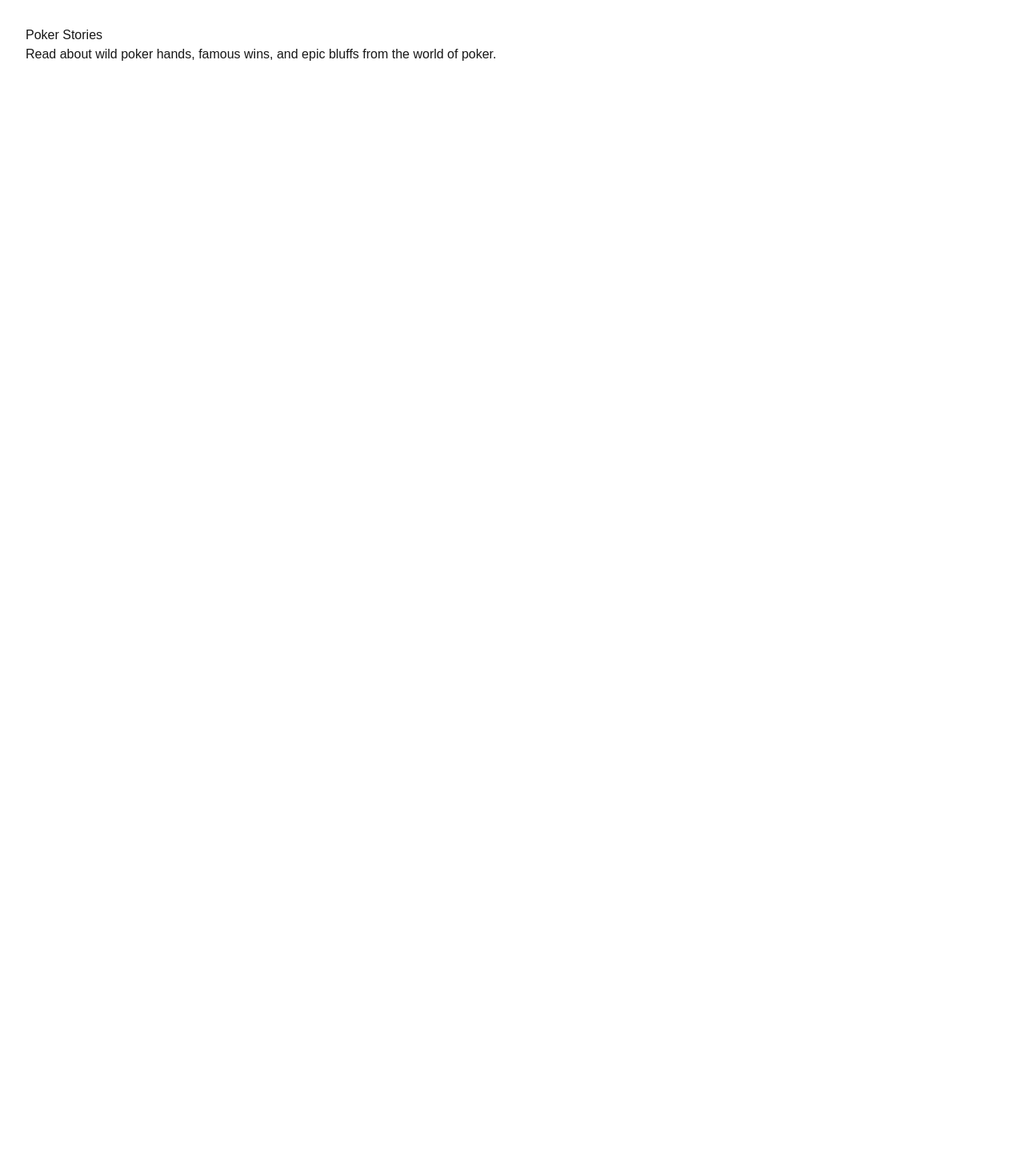
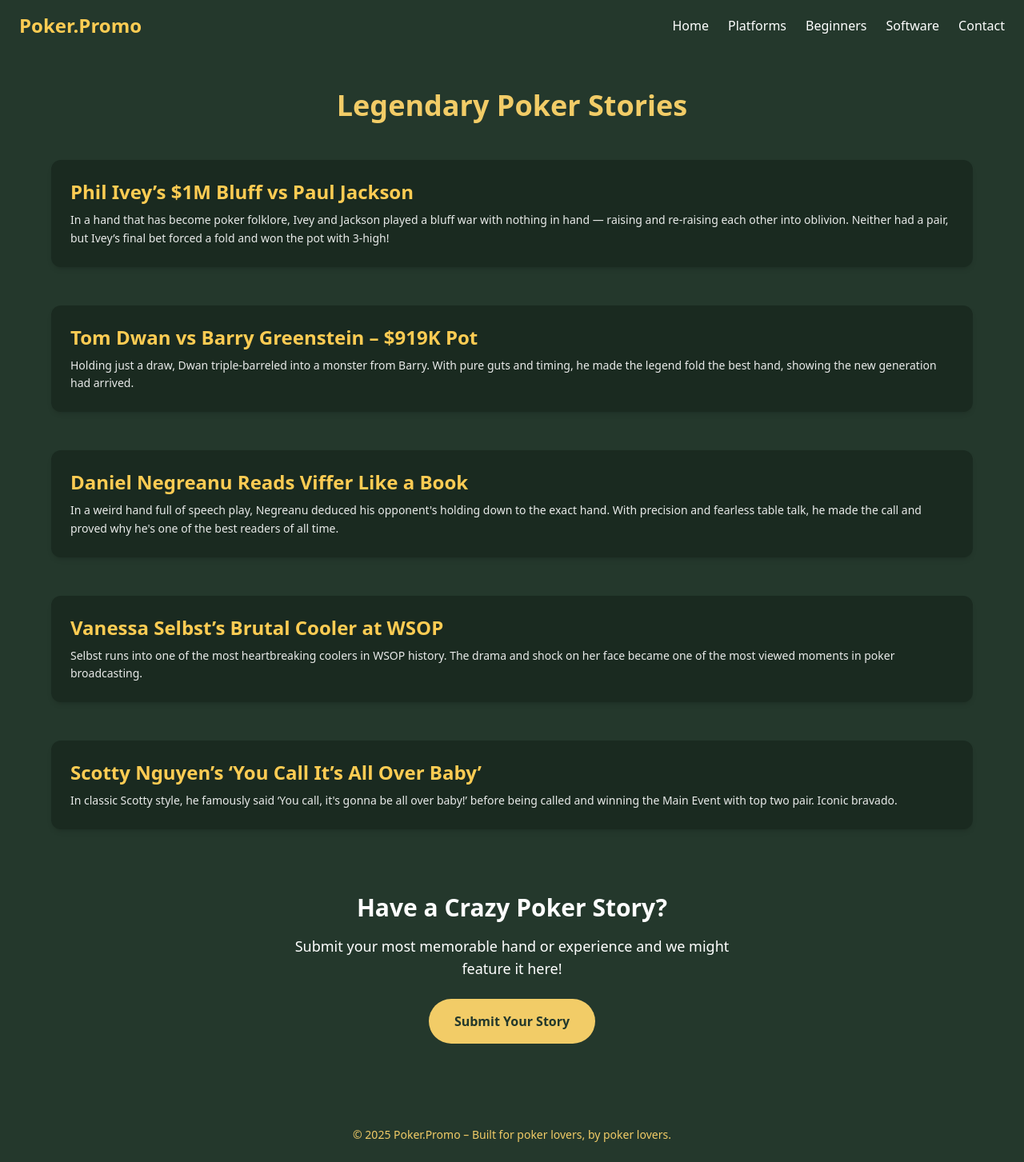
Before and after one commit to liveslow0/poker-promo, a Next.js app: page /stories in a window 1280 px wide. Shown: the whole page at 80% size. Before the commit the page ends 800 px from the top, so only its background shows below. Built offline with nearby package versions, Linux system fonts and the light colour scheme.

Commit message:
Update stories.js

```diff
--- a/pages/stories.js
+++ b/pages/stories.js
@@ -1,8 +1,89 @@
+// pages/stories.js
+import Link from 'next/link';
+import { useEffect } from 'react';
+import AOS from 'aos';
+import 'aos/dist/aos.css';
+
 export default function Stories() {
-    return (
-      <div style={{ fontFamily: 'Arial', padding: '2rem' }}>
-        <h1>Poker Stories</h1>
-        <p>Read about wild poker hands, famous wins, and epic bluffs from the world of poker.</p>
-      </div>
-    );
-  }
+  useEffect(() => {
+    AOS.init({ duration: 1000 });
+  }, []);
+
+  return (
+    <div className="min-h-screen bg-[#24382c] text-white font-sans">
+      {/* Header */}
+      <header
+        id="nav"
+        className="fixed w-full z-50 top-0 transition-all duration-300 px-6 py-4 bg-[#24382c]"
+      >
+        <div className="max-w-7xl mx-auto flex justify-between items-center">
+          <h1 className="text-[#ffcc53] font-bold text-2xl">Poker.Promo</h1>
+          <nav className="space-x-6 hidden md:block">
+            <Link href="/" className="hover:text-[#f2cc67] transition">Home</Link>
+            <Link href="/platforms" className="hover:text-[#f2cc67] transition">Platforms</Link>
+            <Link href="/about" className="hover:text-[#f2cc67] transition">Beginners</Link>
+            <Link href="/software" className="hover:text-[#f2cc67] transition">Software</Link>
+            <Link href="/custom" className="hover:text-[#f2cc67] transition">Contact</Link>
+          </nav>
+        </div>
+      </header>
+
+      {/* Main */}
+      <main className="pt-28 px-6">
+        <section className="max-w-6xl mx-auto" data-aos="fade-up">
+          <h2 className="text-4xl font-bold text-center text-[#f2cc67] mb-12">Legendary Poker Stories</h2>
+
+          <div className="space-y-12">
+            {[
+              {
+                title: "Phil Ivey’s $1M Bluff vs Paul Jackson",
+                story: "In a hand that has become poker folklore, Ivey and Jackson played a bluff war with nothing in hand — raising and re-raising each other into oblivion. Neither had a pair, but Ivey’s final bet forced a fold and won the pot with 3-high!"
+              },
+              {
+                title: "Tom Dwan vs Barry Greenstein – $919K Pot",
+                story: "Holding just a draw, Dwan triple-barreled into a monster from Barry. With pure guts and timing, he made the legend fold the best hand, showing the new generation had arrived."
+              },
+              {
+                title: "Daniel Negreanu Reads Viffer Like a Book",
+                story: "In a weird hand full of speech play, Negreanu deduced his opponent's holding down to the exact hand. With precision and fearless table talk, he made the call and proved why he's one of the best readers of all time."
+              },
+              {
+                title: "Vanessa Selbst’s Brutal Cooler at WSOP",
+                story: "Selbst runs into one of the most heartbreaking coolers in WSOP history. The drama and shock on her face became one of the most viewed moments in poker broadcasting."
+              },
+              {
+                title: "Scotty Nguyen’s ‘You Call It’s All Over Baby’",
+                story: "In classic Scotty style, he famously said ‘You call, it's gonna be all over baby!’ before being called and winning the Main Event with top two pair. Iconic bravado."
+              }
+            ].map((item, index) => (
+              <div
+                key={index}
+                className="p-6 bg-[#1a2a20] rounded-xl shadow-md hover:scale-[1.02] transition-all duration-300"
+                data-aos="fade-up"
+                data-aos-delay={index * 100}
+              >
+                <h3 className="text-2xl font-semibold mb-2 text-[#ffcc53]">{item.title}</h3>
+                <p className="text-sm leading-relaxed text-white opacity-90">{item.story}</p>
+              </div>
+            ))}
+          </div>
+        </section>
+
+        {/* CTA */}
+        <section className="text-center py-20 px-6" data-aos="zoom-in">
+          <h3 className="text-3xl font-bold mb-4">Have a Crazy Poker Story?</h3>
+          <p className="text-lg max-w-xl mx-auto mb-6">Submit your most memorable hand or experience and we might feature it here!</p>
+          <Link href="/custom">
+            <button className="bg-[#f2cc67] text-[#24382c] font-semibold px-8 py-4 rounded-full hover:bg-[#ffcc53] transition-all hover:scale-105">
+              Submit Your Story
+            </button>
+          </Link>
+        </section>
+      </main>
+
+      <footer className="text-center py-6 bg-[#24382c] text-[#f2cc67] text-sm">
+        <p>© {new Date().getFullYear()} Poker.Promo – Built for poker lovers, by poker lovers.</p>
+      </footer>
+    </div>
+  );
+}
```
